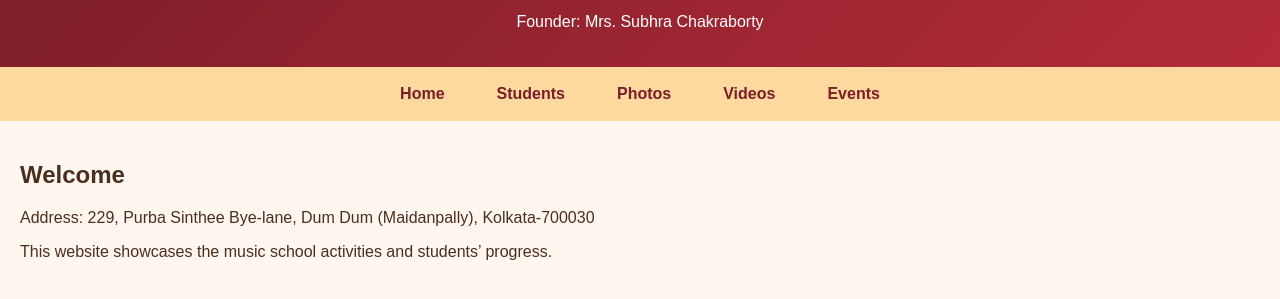
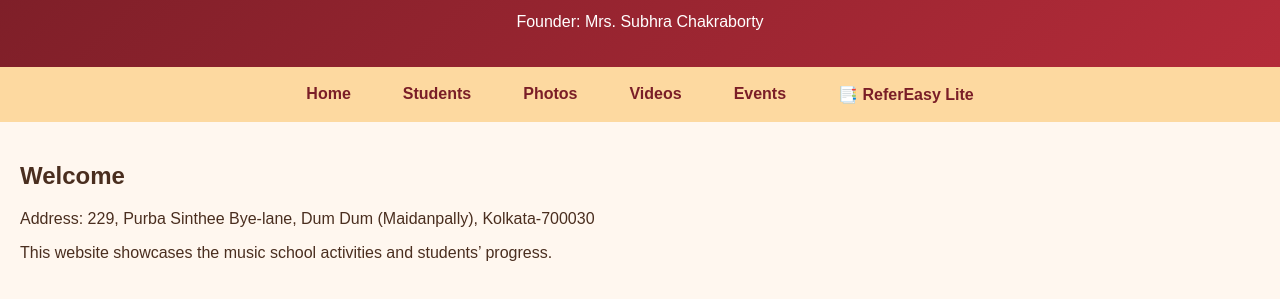
Before and after one commit to Bijurica/My_Website, a plain HTML site: page index.html in a window 1280 px wide. Shown: the part 121-420 px from the top of the page. Drawn offline with Linux system fonts and the light colour scheme.

Commit message:
Update index.html

```diff
--- a/index.html
+++ b/index.html
@@ -157,6 +157,8 @@
   <a href="#" onclick="showTab('photos'); return false;">Photos</a>
   <a href="#" onclick="showTab('videos'); return false;">Videos</a>
   <a href="#" onclick="showTab('events'); return false;">Events</a>
+<!-- External tool link -->
+  <a href="ReferEasy.html" target="_blank">📑 ReferEasy Lite</a>
 </nav>
 
 <!-- Button to enter edit mode -->
```
